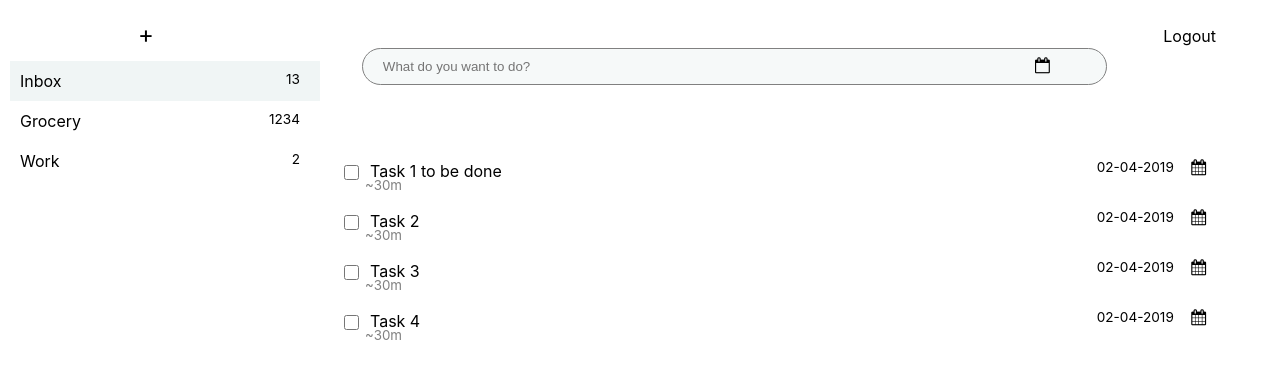
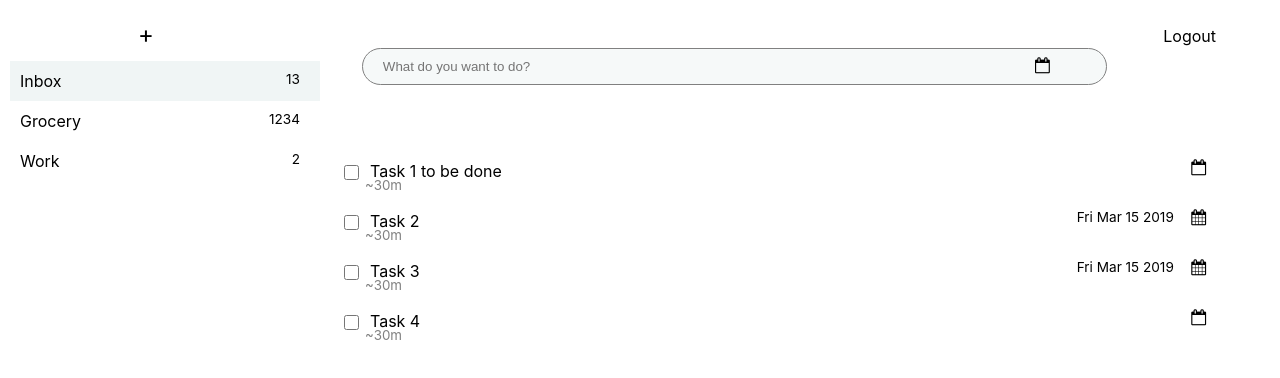
Before and after one commit to naqvijafar91/focus, a React (Create React App) app: page / in a window 1280 px wide. Shown: the top 378 px of the page. Built offline with nearby package versions, Linux system fonts and the light colour scheme; sample sign-in values are in the browser's storage.

Commit message:
Due date functionality completed on frontend

```diff
--- a/src/App.js
+++ b/src/App.js
@@ -18,9 +18,10 @@ class App extends Component {
           id: 1,
           name: 'Inbox',
           remaining_tasks: 13,
-          tasks: [{ id: 1, task: 'Task 1 to be done' },
-          { id: 2, task: 'Task 2' }, { id: 3, task: 'Task 3' },
-          { id: 4, task: 'Task 4' }]
+          tasks: [{ id: 1, task: 'Task 1 to be done', dueDate:'' },
+          { id: 2, task: 'Task 2', dueDate :new Date() },
+          { id: 3, task: 'Task 3' , dueDate : new Date()},
+          { id: 4, task: 'Task 4' , dueDate : ''}]
         },
         {
 
@@ -95,7 +96,7 @@ class App extends Component {
     console.log(taskToBeAdded + ' From App.js adding newTask');
     //Update our state
     const newState = Object.assign({}, this.state);
-    newState.data[newState.currentFolderIndexSelected].tasks = [...newState.data[newState.currentFolderIndexSelected].tasks, { id: 100, task: taskToBeAdded }];
+    newState.data[newState.currentFolderIndexSelected].tasks = [...newState.data[newState.currentFolderIndexSelected].tasks, { id: 100, task: taskToBeAdded, dueDate:dueDate }];
     this.setState(newState);
   }
 
--- a/src/tasks/taskList.js
+++ b/src/tasks/taskList.js
@@ -8,23 +8,27 @@ class TaskList extends Component {
         this.handleTaskCompleted = this.handleTaskCompleted.bind(this);
     }
     handleTaskCompleted(event) {
-        if(event.target.checked) {
+        if (event.target.checked) {
             // @todo:Hit api and remove it from UI
             this.props.onTaskCompleted(event.target.name);
         }
     }
     render() {
-        var listItems = this.props.tasks.map((taskItem) =>
-            <li key={taskItem.id}>
+        var listItems = this.props.tasks.map((taskItem) => {
+            const displayDueDate = !taskItem.dueDate || taskItem.dueDate == '' ? false : true;
+            const formattedDueDate = displayDueDate ? taskItem.dueDate.toDateString() : '';
+            return <li key={taskItem.id}>
                 <div>
                     <input type="checkbox" name={taskItem.id}
-                         onChange={this.handleTaskCompleted}/>
+                        onChange={this.handleTaskCompleted} />
                     <div className="todos">{taskItem.task}</div>
-                    <i className="due-date-inside-todo fa fa-calendar"></i>
-                    <span className="due-date-text">02-04-2019</span>
+                    <i className={displayDueDate?"due-date-inside-todo fa fa-calendar":'hidden'}></i>
+                    <i className={displayDueDate?'hidden':"due-date-inside-todo fa fa-calendar-o"}></i>
+                    <span className="due-date-text">{formattedDueDate}</span>
                     <span className="time-left-for-task">~30m</span>
                 </div>
-            </li>);
+            </li>
+        });
 
         return (
             <div id="lists">
```
